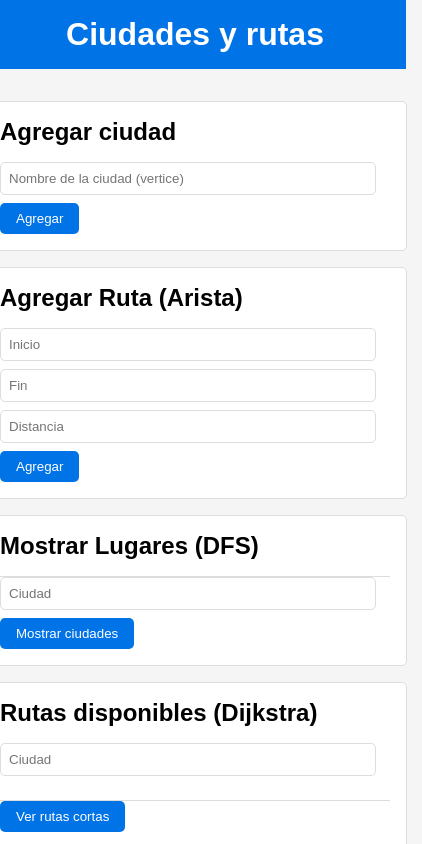
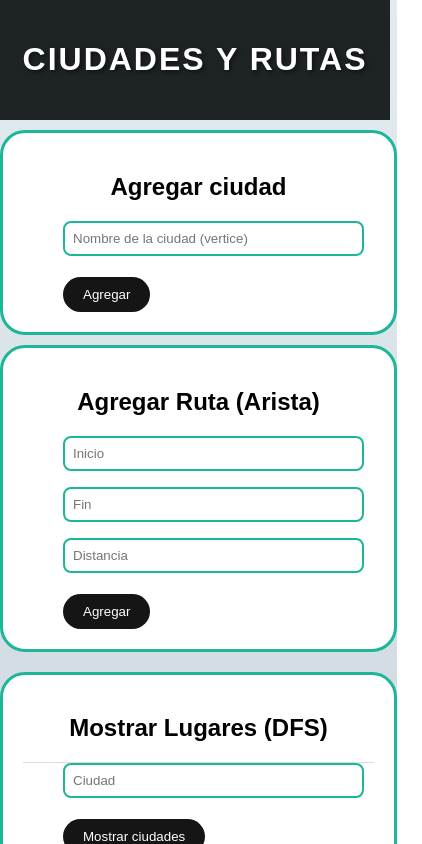
Before and after one commit to JosephAntony37900/Grafos_Caminos, a plain HTML site: page index.html in a window 390 px wide. Both pictures are taken after a click on the button "Mostrar ciudades". Shown: the top 844 px of the page, 422 px wide, since content can reach past the window. Drawn offline with Linux system fonts and the light colour scheme.

Commit message:
Interfaz del proyecto actualizado correctamente

```diff
--- a/index.html
+++ b/index.html
@@ -1,5 +1,5 @@
 <!DOCTYPE html>
-<html lang="en">
+<html lang="es">
 <head>
     <meta charset="UTF-8">
     <meta name="viewport" content="width=device-width, initial-scale=1.0">
@@ -31,7 +31,7 @@
 
         <!-- Seccion (DFS) -->
         <section class="main__section main__section--show-cities">
-            <h2 class="main__section-title">Mostrar Lugares (DFS)</h2>
+            <h2 class="main__section-title2">Mostrar Lugares (DFS)</h2>
             <ul class="main__list main__list--cities"></ul>
             <input type="text" class="main__input main__input--start-dfs" placeholder="Ciudad">
             <button class="main__button main__button--show-cities">Mostrar ciudades</button>
@@ -39,7 +39,7 @@
 
         <!-- Seccion (Dijkstra) -->
         <section class="main__section main__section--show-routes">
-            <h2 class="main__section-title">Rutas disponibles (Dijkstra)</h2>
+            <h2 class="main__section-title3">Rutas disponibles (Dijkstra)</h2>
             <input type="text" class="main__input main__input--start-route" placeholder="Ciudad">
             <ul class="main__list main__list--shortest-routes"></ul>
             <button class="main__button main__button--show-routes">Ver rutas cortas</button>
--- a/src/controllers/script.js
+++ b/src/controllers/script.js
@@ -1,68 +1,68 @@
 import { cityGraph } from "./dependencies.js";
 
 document.addEventListener('DOMContentLoaded', () => {
-    const cityNameInput = document.querySelector('.main__input--city-name');
-    const addCityButton = document.querySelector('.main__button--add-city');
-    const cityList = document.querySelector('.main__list--cities');
+    const ciudadNombreInput = document.querySelector('.main__input--city-name');
+    const agregarCiudadBoton = document.querySelector('.main__button--add-city');
+    const listaCiudades = document.querySelector('.main__list--cities');
 
-    const startCityInput = document.querySelector('.main__input--start-city');
-    const endCityInput = document.querySelector('.main__input--end-city');
-    const distanceInput = document.querySelector('.main__input--distance');
-    const addRouteButton = document.querySelector('.main__button--add-route');
+    const iniciarCiudadInput = document.querySelector('.main__input--start-city');
+    const finCiudadInput = document.querySelector('.main__input--end-city');
+    const distanciaInput = document.querySelector('.main__input--distance');
+    const agregarRutaBoton = document.querySelector('.main__button--add-route');
 
-    const startDFSInput = document.querySelector('.main__input--start-dfs');
-    const showCitiesButton = document.querySelector('.main__button--show-cities');
+    const iniciarDFSInput = document.querySelector('.main__input--start-dfs');
+    const mostratCiudadesBoton = document.querySelector('.main__button--show-cities');
 
-    const startRouteInput = document.querySelector('.main__input--start-route');
-    const showRoutesButton = document.querySelector('.main__button--show-routes');
-    const shortestRoutesList = document.querySelector('.main__list--shortest-routes');
+    const iniciarRutaInput = document.querySelector('.main__input--start-route');
+    const mostrarRutaBoton = document.querySelector('.main__button--show-routes');
+    const listaDeRutas = document.querySelector('.main__list--shortest-routes');
 
-    function updateCityList(content) {
+    function actualizarListaCiudades(content) {
         const li = document.createElement('li');
         li.textContent = content;
-        cityList.appendChild(li);
+        listaCiudades.appendChild(li);
     }
 
-    function updateRouteList(routes) {
-        shortestRoutesList.innerHTML = '';
+    function actualizarListaDeLasRutas(routes) {
+        listaDeRutas.innerHTML = '';
         for (const [city, distance] of Object.entries(routes)) {
             const li = document.createElement('li');
             li.textContent = `${city} (Distancia: ${distance})`;
-            shortestRoutesList.appendChild(li);
+            listaDeRutas.appendChild(li);
         }
     }
 
-    addCityButton.addEventListener('click', () => {
-        const cityName = cityNameInput.value.trim();
+    agregarCiudadBoton.addEventListener('click', () => {
+        const cityName = ciudadNombreInput.value.trim();
         if (cityName !== '') {
             cityGraph.addCity(cityName);
             console.log(`Ciudad agregada: ${cityName}`);
-            cityNameInput.value = '';
+            ciudadNombreInput.value = '';
         }
     });
 
-    addRouteButton.addEventListener('click', () => {
-        const startCity = startCityInput.value.trim();
-        const endCity = endCityInput.value.trim();
-        const distance = parseFloat(distanceInput.value.trim());
+    agregarRutaBoton.addEventListener('click', () => {
+        const startCity = iniciarCiudadInput.value.trim();
+        const endCity = finCiudadInput.value.trim();
+        const distance = parseFloat(distanciaInput.value.trim());
 
         if (startCity !== '' && endCity !== '' && !isNaN(distance)) {
             cityGraph.addRoute(startCity, endCity, distance);
             console.log(`Ruta entre ${startCity} y ${endCity} con distancia de: ${distance}`);
-            startCityInput.value = '';
-            endCityInput.value = '';
-            distanceInput.value = '';
+            iniciarCiudadInput.value = '';
+            finCiudadInput.value = '';
+            distanciaInput.value = '';
         }
     });
 
-    showCitiesButton.addEventListener('click', () => {
-        cityList.innerHTML = '';
+    mostratCiudadesBoton.addEventListener('click', () => {
+        listaCiudades.innerHTML = '';
         const callbackDFS = (result) => {
             console.log(`DFS: ${result}`);
-            updateCityList(result);
+            actualizarListaCiudades(result);
         };
 
-        const startCity = startDFSInput.value.trim();
+        const startCity = iniciarDFSInput.value.trim();
         console.log(`Iniciando DFS: ${startCity}`);
 
         if (!cityGraph.hasCity(startCity)) {
@@ -73,9 +73,9 @@ document.addEventListener('DOMContentLoaded', () => {
         cityGraph.depthFirstSearch(startCity, callbackDFS);
     });
 
-    showRoutesButton.addEventListener('click', () => {
-        shortestRoutesList.innerHTML = '';
-        const startCity = startRouteInput.value.trim();
+    mostrarRutaBoton.addEventListener('click', () => {
+        listaDeRutas.innerHTML = '';
+        const startCity = iniciarRutaInput.value.trim();
         console.log(`Iniciando Dijkstra: ${startCity}`);
 
         if (!cityGraph.hasCity(startCity)) {
@@ -85,6 +85,6 @@ document.addEventListener('DOMContentLoaded', () => {
 
         const result = cityGraph.dijkstra(startCity);
         console.log(`Dijkstra: ${JSON.stringify(result)}`);
-        updateRouteList(result);
+        actualizarListaDeLasRutas(result);
     });
 });
--- a/src/models/Graph.js
+++ b/src/models/Graph.js
@@ -2,31 +2,31 @@ import { LinkedList } from "./LinkedList/LinkedList.js";
 
 export default class Graph {
     #vertices = [];
-    #cityMap = new Map();
-    #adjacencyList = [];
+    #ciudadMap = new Map();
+    #listaDeAdyacencia = [];
 
     constructor() {}
 
     addCity(cityName) {
         this.#vertices.push(new LinkedList());
-        this.#cityMap.set(cityName, this.#vertices.length - 1);
-        this.#adjacencyList.push([]);
+        this.#ciudadMap.set(cityName, this.#vertices.length - 1);
+        this.#listaDeAdyacencia.push([]);
         return cityName;
     }
 
     addRoute(startCity, endCity, distance = 1) {
-        if (this.#cityMap.has(startCity) && this.#cityMap.has(endCity)) {
-            this.#vertices[this.#cityMap.get(startCity)].insert(endCity, distance);
-            this.#vertices[this.#cityMap.get(endCity)].insert(startCity, distance);
-            this.#adjacencyList[this.#cityMap.get(startCity)][this.#cityMap.get(endCity)] = distance;
-            this.#adjacencyList[this.#cityMap.get(endCity)][this.#cityMap.get(startCity)] = distance;
+        if (this.#ciudadMap.has(startCity) && this.#ciudadMap.has(endCity)) {
+            this.#vertices[this.#ciudadMap.get(startCity)].insert(endCity, distance);
+            this.#vertices[this.#ciudadMap.get(endCity)].insert(startCity, distance);
+            this.#listaDeAdyacencia[this.#ciudadMap.get(startCity)][this.#ciudadMap.get(endCity)] = distance;
+            this.#listaDeAdyacencia[this.#ciudadMap.get(endCity)][this.#ciudadMap.get(startCity)] = distance;
             return true;
         }
         return false;
     }
 
     hasCity(cityName) {
-        return this.#cityMap.has(cityName);
+        return this.#ciudadMap.has(cityName);
     }
 
     depthFirstSearch(startCity, callback) {
@@ -42,7 +42,7 @@ export default class Graph {
                 callback(city);
             }
             visited.add(city);
-            const cityIndex = this.#cityMap.get(city);
+            const cityIndex = this.#ciudadMap.get(city);
             const neighbors = this.#vertices[cityIndex];
             let currentNode = neighbors.getElementAt(0);
             while (currentNode !== undefined && currentNode !== null) {
@@ -66,35 +66,35 @@ export default class Graph {
         let indiceInicial; //Indice del vértice inicial
 
         // Configurar valores iniciales en la matriz de adyacencia
-        for (let i = 0; i < this.#adjacencyList.length; i++) {
-            for (let j = 0; j < this.#adjacencyList.length; j++) {
-                if (this.#adjacencyList[i][j] === undefined) {
-                    this.#adjacencyList[i][j] = 10000; // Infinito
+        for (let i = 0; i < this.#listaDeAdyacencia.length; i++) {
+            for (let j = 0; j < this.#listaDeAdyacencia.length; j++) {
+                if (this.#listaDeAdyacencia[i][j] === undefined) {
+                    this.#listaDeAdyacencia[i][j] = 10000;
                 }
             }
         }
 
         // Inicializar distancias y conjuntos de vértices
-        for (let i = 0; i < this.#adjacencyList.length; i++) {
-            vertices[i] = i; // v1 => 0, v2 => 1, v3 => 2, etc.
+        for (let i = 0; i < this.#listaDeAdyacencia.length; i++) {
+            vertices[i] = i; // v1 => 0, v2 => 1, v3 => 2, etc..
             verticesRestantes[i] = vertices[i]; // Todos los vértices se encuentran aquí
-            distancias[i] = 10000; // Todas las distancias inician en infinito
+            distancias[i] = 10000;
         }
 
         // Configuración del vértice inicial
-        indiceInicial = this.#cityMap.get(verticeInit);
+        indiceInicial = this.#ciudadMap.get(verticeInit);
         distancias[indiceInicial] = 0;
         distanciasProvisorias = [...distancias];
 
         // Algoritmo de Dijkstra
-        while (conjuntoVertices.length !== this.#adjacencyList.length) {
+        while (conjuntoVertices.length !== this.#listaDeAdyacencia.length) {
             let minimo = Math.min(...distanciasProvisorias.filter(value => value !== null));
             let indice = distanciasProvisorias.indexOf(minimo);
             conjuntoVertices.push(minimo);
 
             for (let i = 0; i < distancias.length; i++) {
-                if (this.#adjacencyList[indice][i] !== 10000) {
-                    let suma = distancias[indice] + this.#adjacencyList[indice][i];
+                if (this.#listaDeAdyacencia[indice][i] !== 10000) {
+                    let suma = distancias[indice] + this.#listaDeAdyacencia[indice][i];
                     if (distancias[i] > suma) {
                         distancias[i] = suma;
                     }
@@ -106,7 +106,7 @@ export default class Graph {
 
         //Conversión de indices a nombres de ciudades
         let resultado = {};
-        this.#cityMap.forEach((index, vertex) => {
+        this.#ciudadMap.forEach((index, vertex) => {
             resultado[vertex] = distancias[index];
         });
 
--- a/styles.css
+++ b/styles.css
@@ -1,68 +1,175 @@
 body {
+    /*background-color: #0000ff; */
+    background-image: linear-gradient(to top, #cfd9df 0%, #e2ebf0 100%);
+    background-position: center;
+    background-attachment: contain;
+    background-size: cover;
+    background-size: 100vw 100vh;
+    background-attachment: fixed;
+    margin: 0;
     font-family: Arial, sans-serif;
-    background-color: #f5f5f5;
-    margin: 0;
-    padding: 0;
-    display: flex;
-    flex-direction: column;
-    align-items: center;
+}
+
+:root {
+    --background-color: #f9f5f0;
+    --dark-color: #151515;
+    --light-color: #e2ebf0;
+    --accent-color: #1cb698;
 }
 
 .header {
-    background-color: #0073e6;
+    background-color: #1e2326;
+    color: white;
+    text-align: center;
+    padding: 20px;
+}
+
+
+.header__title {
+    font-size: 3rem;
+    font-weight: bold;
+    text-shadow: 2px 2px 4px rgba(0, 0, 0, 0.5);
+    letter-spacing: 2px;
+    text-transform: uppercase;
+    /* Todas las letras en mayúsculas */
+}
+
+/* Agregar ciudad */
+.main__section--add-city {
+    background-color: #fff;
+    border: 3px solid var(--accent-color);
+    border-radius: 25px;
+    padding: 30px;
+    width: 300px;
+    position: absolute;
+    left: 20px;
+    top: 270px;
+}
+
+.main__input {
+    width: 60%;
+    margin-bottom: 1rem;
+    border: 2px solid var(--accent-color);
+    border-radius: 0.5rem;
+    padding: 1rem;
+    margin-left: 40px;
+}
+
+.main__button--add-city {
+    background-color: var(--dark-color);
     color: #fff;
-    padding: 1rem;
-    width: 100%;
+    border: none;
+    padding: 10px 85px;
+    border-radius: 25px;
+    cursor: pointer;
+    margin-top: 5px;
+    margin-left: 40px;
+    transition: all 0.3s ease;
+}
+
+.main__button--add-city:hover {
+    background-color: var(--accent-color);
+    box-shadow: 0px 5px 10px rgba(0, 0, 0, 0.2);
+}
+
+/* Agregar Ruta*/
+
+.main__section--add-route {
+    background-color: #fff;
+    border: 3px solid var(--accent-color);
+    border-radius: 25px;
+    padding: 30px;
+    width: 300px;
+    position: absolute;
+    left: 400px;
+    top: 200px;
+}
+
+.main__button--add-route {
+    background-color: var(--dark-color);
+    color: #fff;
+    border: none;
+    padding: 10px 85px;
+    border-radius: 25px;
+    cursor: pointer;
+    margin-top: 5px;
+    margin-left: 40px;
+    transition: all 0.3s ease;
+}
+
+.main__button--add-route:hover {
+    background-color: var(--accent-color);
+    box-shadow: 0px 5px 10px rgba(0, 0, 0, 0.2);
+}
+
+/* Mostrar Rutas */
+
+.main__section--show-cities {
+    background-color: #fff;
+    border: 3px solid var(--accent-color);
+    border-radius: 25px;
+    padding: 30px;
+    width: 300px;
+    position: absolute;
+    right: 347px;
+    top: 270px;
+}
+
+.main__button--show-cities {
+    background-color: var(--dark-color);
+    color: #fff;
+    border: none;
+    padding: 10px 57px;
+    border-radius: 25px;
+    cursor: pointer;
+    margin-top: 5px;
+    margin-left: 40px;
+    transition: all 0.3s ease;
+}
+
+.main__button--show-cities:hover {
+    background-color: var(--accent-color);
+    box-shadow: 0px 5px 10px rgba(0, 0, 0, 0.2);
+}
+
+
+/* Rutas Disponibles*/
+
+.main__section--show-routes {
+    background-color: #fff;
+    border: 3px solid var(--accent-color);
+    border-radius: 25px;
+    padding: 13px;
+    width: 300px;
+    position: absolute;
+    right: 10px;
+    top: 270px;
+}
+
+.main__button--show-routes {
+    background-color: var(--dark-color);
+    color: #fff;
+    border: none;
+    padding: 10px 62px;
+    border-radius: 25px;
+    cursor: pointer;
+    margin-top: -5px;
+    margin-left: 40px;
+    transition: all 0.3s ease;
+}
+
+.main__button--show-routes:hover {
+    background-color: var(--accent-color);
+    box-shadow: 0px 5px 10px rgba(0, 0, 0, 0.2);
+}
+
+.main__section-title,
+.main__section-title2,
+.main__section-title3 {
     text-align: center;
 }
 
-.header__title {
-    margin: 0;
-}
-
-.main {
-    display: flex;
-    flex-direction: column;
-    align-items: center;
-    width: 100%;
-    padding: 2rem;
-}
-
-.main__section {
-    background-color: #fff;
-    border: 1px solid #ddd;
-    border-radius: 5px;
-    padding: 1rem;
-    margin-bottom: 1rem;
-    width: 100%;
-    max-width: 600px;
-}
-
-.main__section-title {
-    margin: 0 0 1rem 0;
-}
-
-.main__input {
-    width: calc(100% - 2rem);
-    padding: 0.5rem;
-    margin-bottom: 0.5rem;
-    border: 1px solid #ddd;
-    border-radius: 5px;
-}
-
-.main__button {
-    background-color: #0073e6;
-    color: #fff;
-    border: none;
-    border-radius: 5px;
-    padding: 0.5rem 1rem;
-    cursor: pointer;
-}
-
-.main__button:hover {
-    background-color: #005bb5;
-}
-
+/*listas */
 .main__list {
     list-style: none;
     padding: 0;
@@ -82,3 +189,38 @@ body {
     padding: 0.5rem 0;
     border-bottom: 1px solid #ddd;
 }
+
+/* Media Queries */
+@media (max-width: 768px) {
+    .main__section {
+        width: 90%;
+        margin: 10px auto;
+        position: static;
+        padding: 20px;/
+    }
+
+    .main__section--show-cities,
+    .main__section--show-routes {
+        width: 90%;
+        margin: 20px auto;
+        position: static;
+        padding: 20px;/
+    }
+
+    .main__input {
+        width: 80%;
+        padding: 0.5rem;
+        /* Reducir el padding en los inputs */
+    }
+
+    .main__button--add-city,
+    .main__button--add-route,
+    .main__button--show-cities,
+    .main__button--show-routes {
+        padding: 10px 20px;
+    }
+
+    .header__title {
+        font-size: 2rem;
+    }
+}
```
Also changed, not shown: src/controllers/dependencies.js (line endings or trailing spaces), src/models/LinkedList/LinkedList.js (line endings or trailing spaces), src/models/LinkedList/Node.js (line endings or trailing spaces), src/models/Vertex.js (line endings or trailing spaces).
